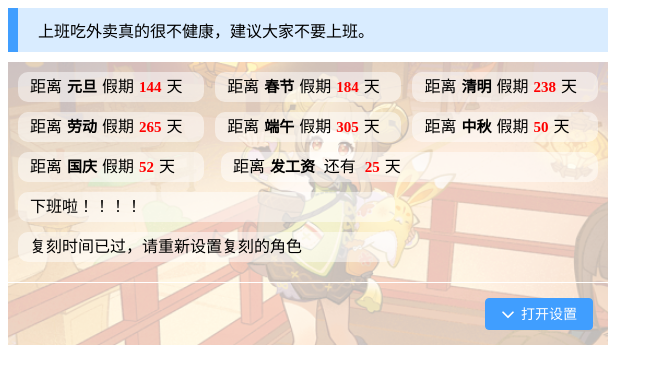
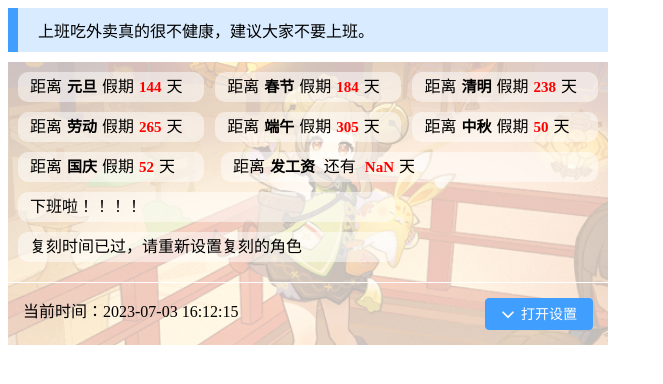
Before and after one commit to 18872297546/touch_fish_vue3, a Vue app: page / in a window 1280 px wide. Shown: the top 384 px of the page, without its empty margins (0-663 px from the left). Built offline with nearby package versions, Linux system fonts and the light colour scheme.

Commit message:
✨ feat: 完成发薪日倒计时

```diff
--- a/src/components/main.vue
+++ b/src/components/main.vue
@@ -43,36 +43,57 @@ const characterUp = computed(() => {
   return text
 })
 
-// const paydayCountdown = computed(()=>{
-//   const value = configSetting.value?.payday
-//   const date = new Date(currentTime.value)
-//   console.log('date is ???',date);
+const countdownToPayday = computed(() => {
+  const now = new Date(); // 获取当前日期
+  const currentMonth = now.getMonth(); // 获取当前月份（0 到 11）
+  const currentYear = now.getFullYear(); // 获取当前年份
+  const dayOfMonth = configSetting.value?.payday
+  const sixPM = 18
+  // 使用当前年份和月份，以及传入的日期构建发工资日期
+  const payday = new Date(currentYear, currentMonth, dayOfMonth, sixPM);
 
-// })
+  // 如果发工资日期已经过去，将月份加 1，表示下个月的发工资日期
+  if (payday < now) {
+    payday.setMonth(currentMonth + 1);
+  }
+  // 计算距离发工资的时间差（毫秒）
+  const timeUntilPayday = payday - now;
+
+  return formatTime(timeUntilPayday)[0]
+})
 
 const formatTime = (ms:any) => {
-  const totalSecond = ms / 1000
-  const displaySecond = Math.floor(totalSecond) % 60
-
-  const totalMinute = Math.floor(totalSecond) / 60
-  const displayMinute = Math.floor(totalMinute) % 60
-
-  const totalHour = Math.floor(totalMinute) / 60
-  const displayHour = Math.floor(totalHour) % 24
-
-  const totalDay = Math.floor(totalHour) / 24
-  const displaylDay = Math.floor(totalDay)
-
-  return [displaylDay,displayHour,displayMinute,displaySecond]
+  const seconds = Math.floor((ms / 1000) % 60);
+  const minutes = Math.floor((ms / 1000 / 60) % 60);
+  const hours = Math.floor((ms / (1000 * 60 * 60)) % 24);
+  const days = Math.floor(ms / (1000 * 60 * 60 * 24));
+  return [days,hours,minutes,seconds]
 }
 
+const displayCurrentTime = computed( () =>  {
+  const current = new Date(currentTime.value)
+  const year = current.getFullYear()
+  const month = current.getMonth()
+  const day = current.getDay()
+  const hours = current.getHours()
+  const minutes = current.getMinutes()
+  const seconds = current.getSeconds()
+
+  const [formatMonth,formatDay,formattedHours,formattedMinutes,formattedSeconds] = padZeroes([month,day,hours,minutes,seconds])
+
+
+  return `${year}-${formatMonth}-${formatDay}  ${formattedHours}:${formattedMinutes}:${formattedSeconds}`
+})
+
+const padZeroes = (numbers: any[]) => {
+  // 辅助函数，确保数字始终显示两位数字
+  return numbers.map((number: number) => number < 10 ? `0${number}` : number)
+}
 const initState = () => {
   const settingString = localStorage.getItem(SETTING_ITEM_NAME)
   if(settingString){
     const settingMap = JSON.parse(settingString)
     configSetting.value = settingMap
-    console.log('当前配置',configSetting.value);
-
   }
   currentTime.value = Date.now()
   setInterval(()=>{
@@ -106,7 +127,7 @@ onMounted(()=>{
           <div class="countdown-item payoff">
             <p>距离<span class="countdown-item-name">发工资
               </span>还有
-              <span class="countdown-item-time">25</span>天
+              <span class="countdown-item-time">{{ countdownToPayday }}</span>天
             </p>
           </div>
           <div class="countdown-item payoff">
@@ -132,7 +153,7 @@ onMounted(()=>{
         </div>
 
         <div class="bottom">
-          <div class="buttom-left"></div>
+          <div class="buttom-left">当前时间：{{ displayCurrentTime }}</div>
           <div class="buttom-right">
             <el-button
               type="primary"
```
